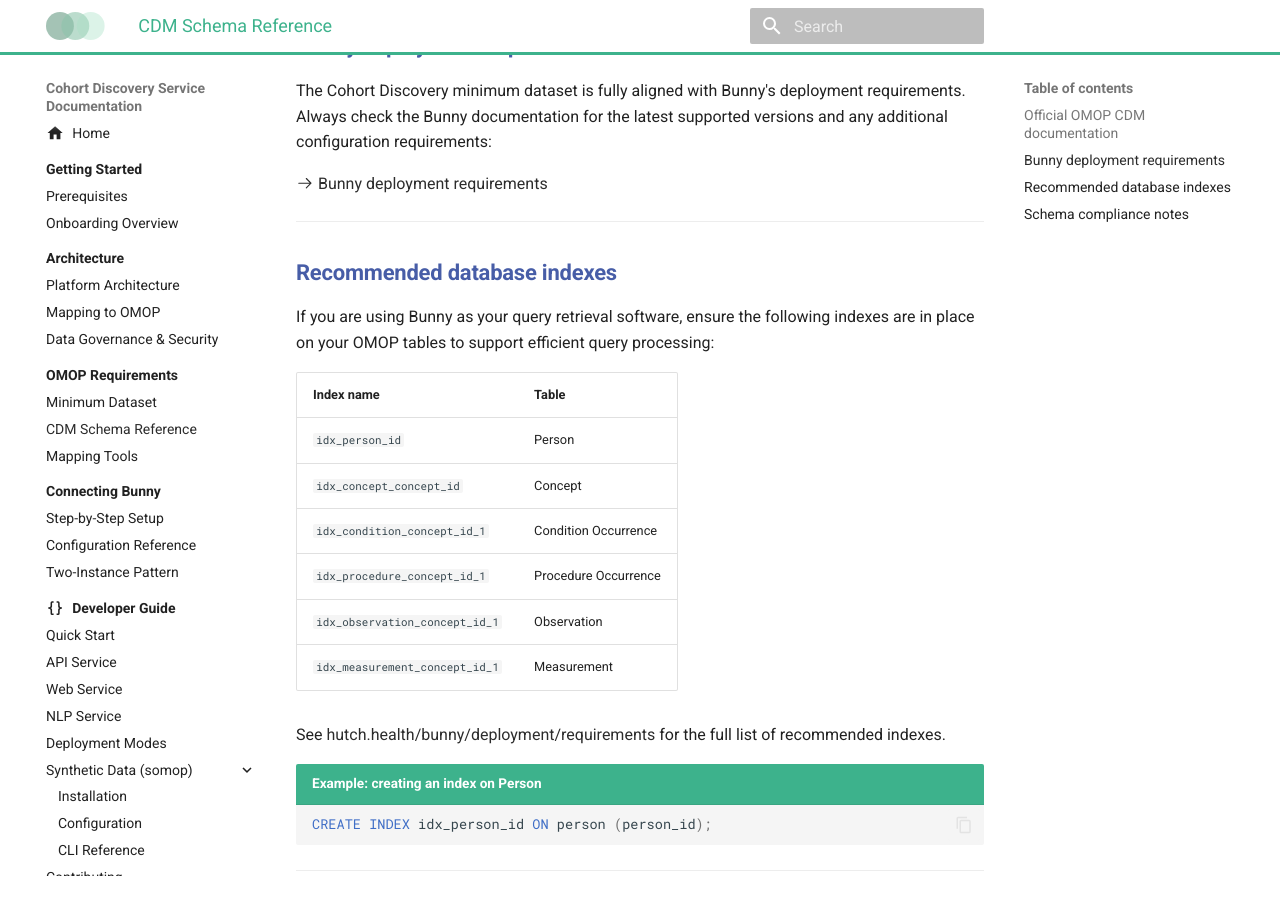
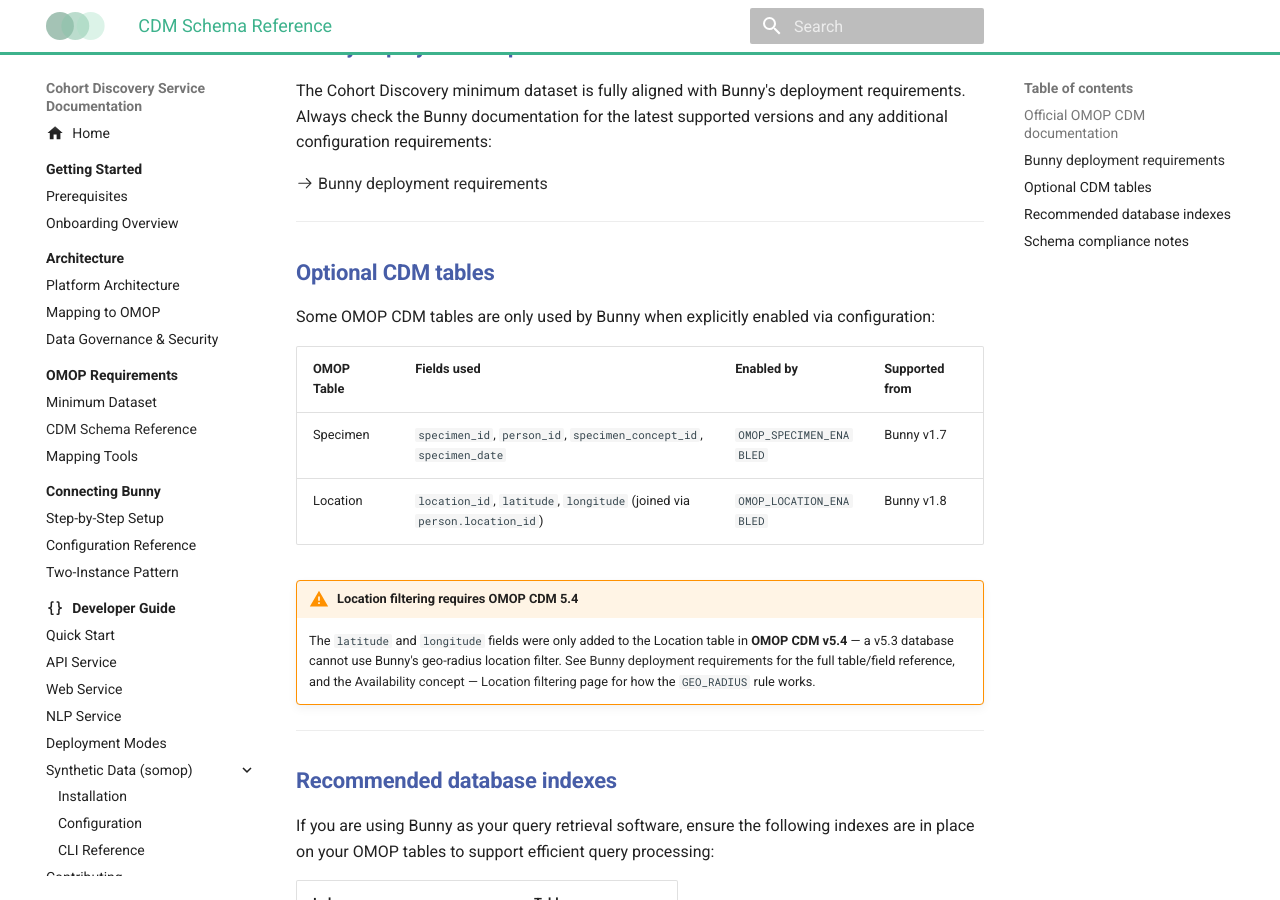
Before and after one commit to HDRUK/cohort-discovery-service-docs, an MkDocs documentation site: the page built from docs/omop/schema.md, in a window 1280 px wide and 900 px high, scrolled down 595 px. Built offline with MkDocs 1.6.1 and Material for MkDocs 9.7.7, drawn with Linux system fonts in a browser that asks for light colours; comment, search, counter and statistics services are not loaded; the version menu is left out.

Commit message:
adding in some specifications for location

```diff
--- a/docs/omop/schema.md
+++ b/docs/omop/schema.md
@@ -32,6 +32,20 @@
 
 ---
 
+## Optional CDM tables
+
+Some OMOP CDM tables are only used by Bunny when explicitly enabled via configuration:
+
+| OMOP Table | Fields used | Enabled by | Supported from |
+|------------|-------------|------------|-----------------|
+| Specimen | `specimen_id`, `person_id`, `specimen_concept_id`, `specimen_date` | `OMOP_SPECIMEN_ENABLED` | Bunny v1.7 |
+| Location | `location_id`, `latitude`, `longitude` (joined via `person.location_id`) | `OMOP_LOCATION_ENABLED` | Bunny v1.8 |
+
+!!! warning "Location filtering requires OMOP CDM 5.4"
+    The `latitude` and `longitude` fields were only added to the Location table in **OMOP CDM v5.4** — a v5.3 database cannot use Bunny's geo-radius location filter. See [Bunny deployment requirements](https://hutch.health/bunny/deployment/requirements#omop-cdm) for the full table/field reference, and the [Availability concept — Location filtering](https://hutch.health/concepts/availability#location-filtering) page for how the `GEO_RADIUS` rule works.
+
+---
+
 ## Recommended database indexes
 
 If you are using Bunny as your query retrieval software, ensure the following indexes are in place on your OMOP tables to support efficient query processing:
```
Also changed, not shown: docs/architecture/omop-mapping.md (+3 -0 lines), docs/bunny/configuration.md (+13 -0 lines), docs/omop/minimum-dataset.md (+3 -0 lines).
